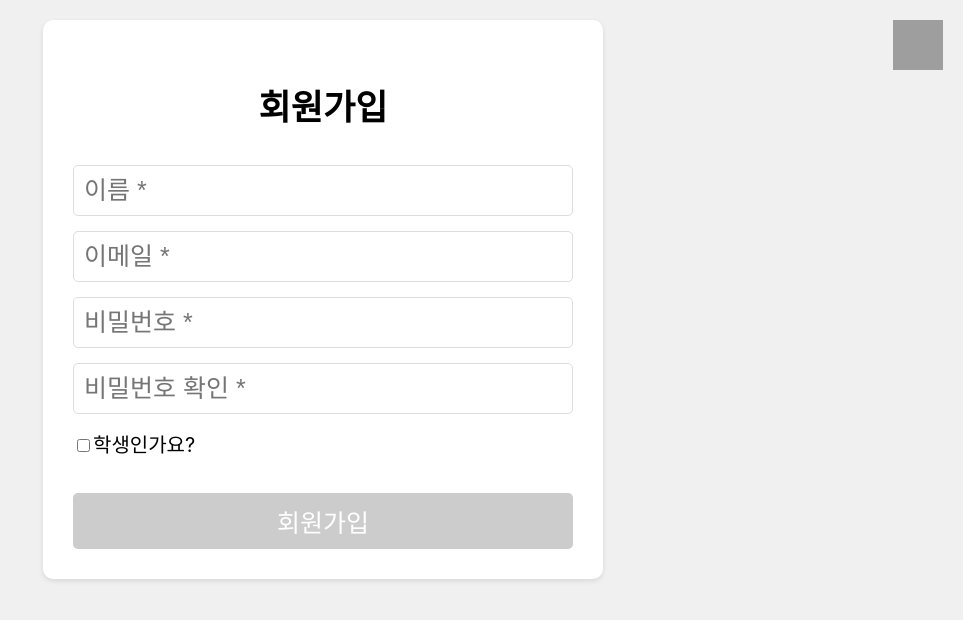
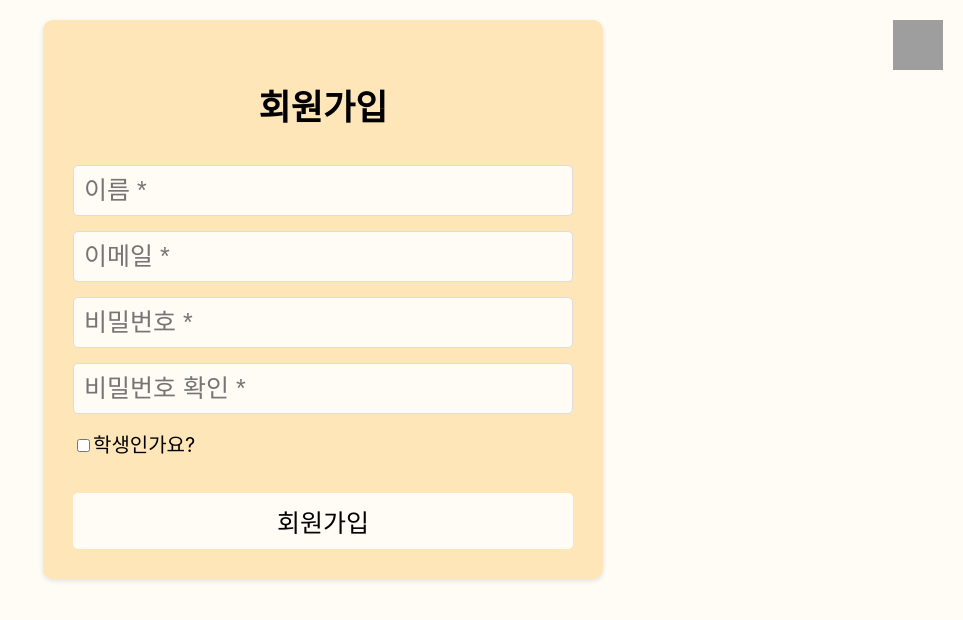
Before and after one commit to drug-prometheus/drug-master-frontend, a React (Create React App) app: page /signup in a window 1280 px wide. Shown: the top 620 px of the page, without its empty margins (317-1280 px from the left). Built offline with nearby package versions, Linux system fonts and the light colour scheme; grey boxes are pictures that could not be loaded.

Commit message:
feat(SignUpPage.js) : 색상 변경

```diff
--- a/src/Components/SignUpPage.js
+++ b/src/Components/SignUpPage.js
@@ -6,14 +6,14 @@ const MainContainer = styled.div`
     display: flex;
     flex-direction: column;
     align-items: center;
-    background-color: #f0f0f0;
+    background-color: #FFFCF5;
     min-height: 100vh;
     position: relative;
     padding: 20px;
 `;
 
 const FormContainer = styled.form`
-    background-color: #ffffff;
+    background-color: #FFE6B8;
     padding: 30px;
     border-radius: 10px;
     box-shadow: 0 2px 5px rgba(0, 0, 0, 0.1);
@@ -33,6 +33,7 @@ const Input = styled.input`
     padding: 10px;
     font-size: 25px;
     border-radius: 5px;
+    background-color: #FFFCF5;
     border: 1px solid #ddd;
     outline: none;
 `;
@@ -58,7 +59,8 @@ const Button = styled.button`
     margin-top: 20px;
 
     &:disabled {
-        background-color: #cccccc;
+        background-color: #FFFCF5;
+        color: #000000;
         cursor: not-allowed;
     }
 `;
```
